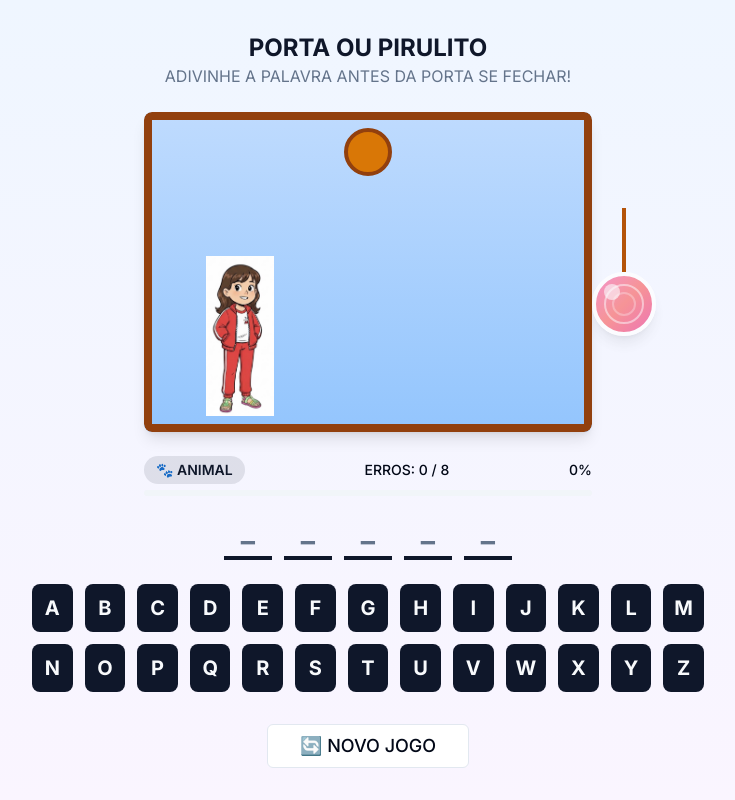
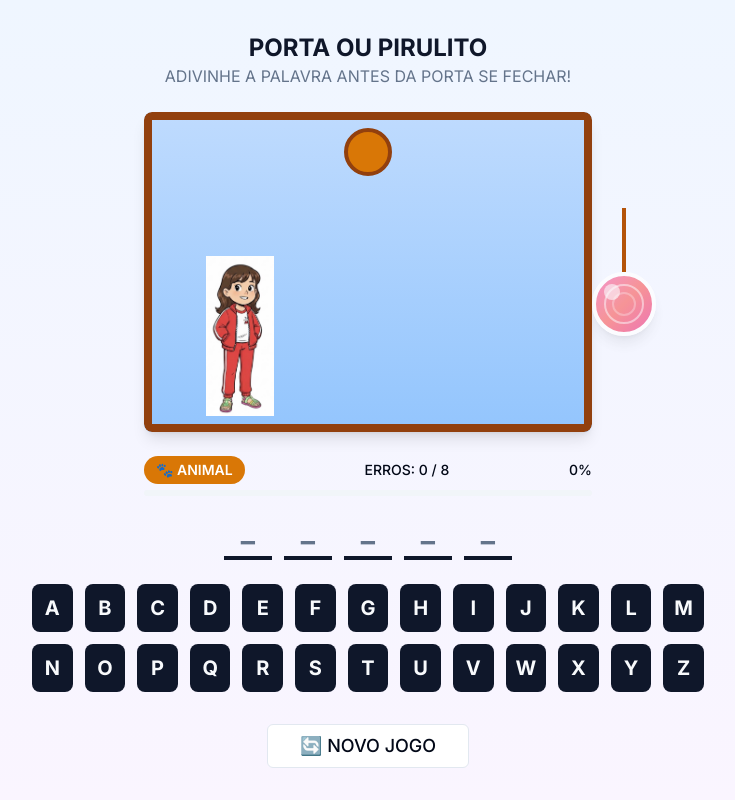
Before and after one commit to emiscode/porta-ou-pirulito, a Next.js app: page /game in a window 1280 px wide. Shown: the whole page, without its empty margins (272-1007 px from the left). Built offline with nearby package versions, Linux system fonts and the light colour scheme.

Commit message:
v4 - ajuste badge

```diff
--- a/app/game/components/ModalWin.tsx
+++ b/app/game/components/ModalWin.tsx
@@ -10,6 +10,7 @@ import {
   DialogTitle,
 } from "@/components/ui/dialog";
 import { Button } from "@/components/ui/button";
+import Lollipop from "./Lollipop";
 
 interface ModalWinProps {
   aberto: boolean;
@@ -34,7 +35,7 @@ export default function ModalWin({ aberto, palavra, onReiniciar }: ModalWinProps
         </DialogHeader>
 
         {/* Menina com pirulito na mão */}
-        <div className="flex justify-center items-center py-6">
+        <div className="flex justify-center items-center py-6 relative">
           <div className="relative w-32 h-40 md:w-40 md:h-48">
             <Image
               src="/images/girl.jpg"
@@ -43,6 +44,10 @@ export default function ModalWin({ aberto, palavra, onReiniciar }: ModalWinProps
               className="object-contain"
               priority
             />
+          </div>
+          {/* Pirulito ao lado da menina */}
+          <div className="absolute right-1 top-1/2 transform -translate-y-1/2 translate-x-[-20px] md:translate-x-[-30px]">
+            <Lollipop foiPegado={false} />
           </div>
         </div>
 
--- a/app/game/components/ProgressBar.tsx
+++ b/app/game/components/ProgressBar.tsx
@@ -13,7 +13,11 @@ export default function ProgressBar({ errosAtuais, errosMaximos, categoria }: Pr
     <div className="w-full max-w-md mx-auto my-2">
       <div className="flex items-center justify-between gap-3 text-sm">
         {/* Badge da categoria */}
-        <span className="px-3 py-1 bg-primary/10 text-primary rounded-full font-semibold whitespace-nowrap">
+        <span className={`px-3 py-1 rounded-full font-semibold whitespace-nowrap ${
+          categoria === "fruta"
+            ? "bg-green-600 text-white"
+            : "bg-amber-600 text-white"
+        }`}>
           {categoria === "fruta" ? "🍎 FRUTA" : "🐾 ANIMAL"}
         </span>
 
```
